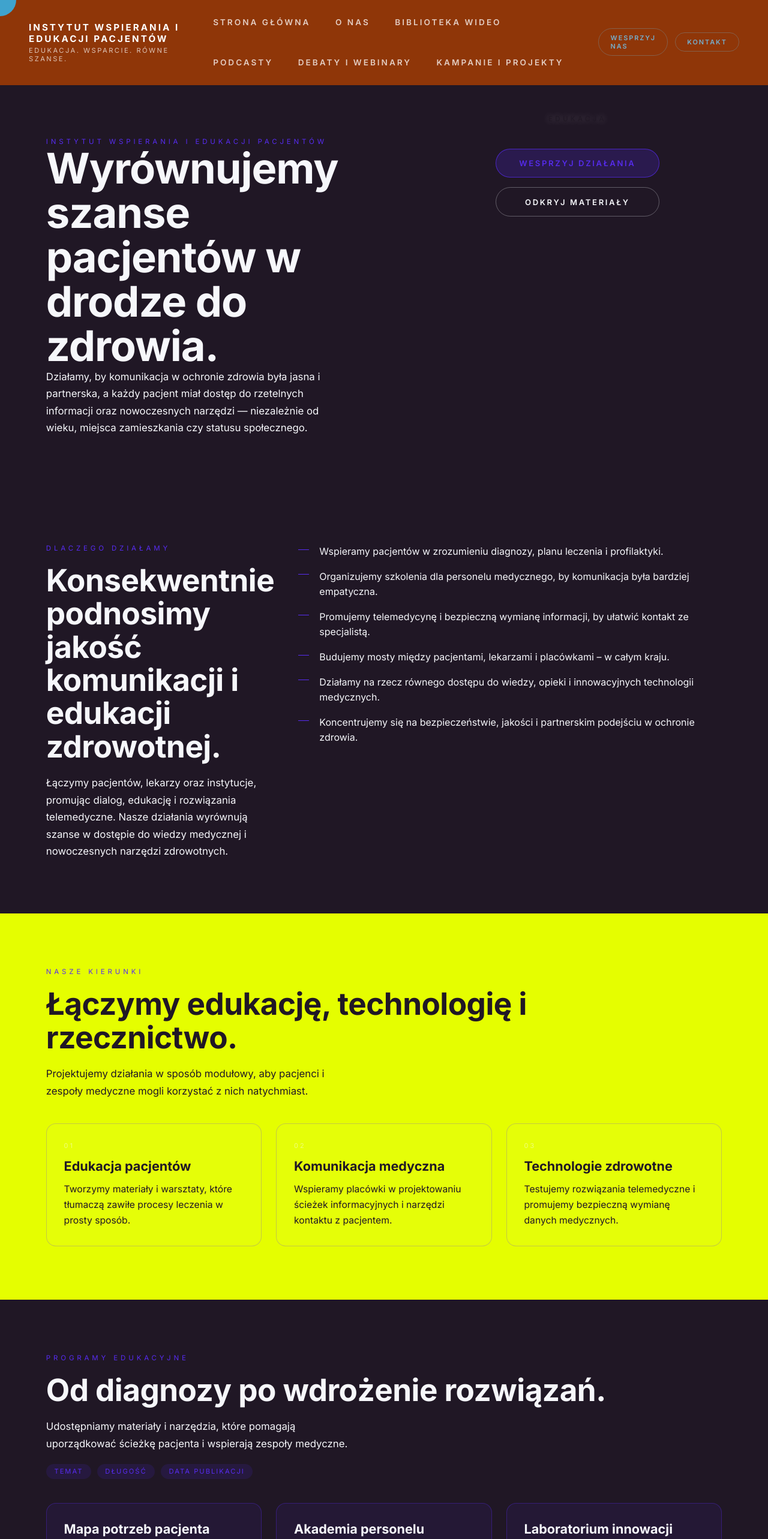
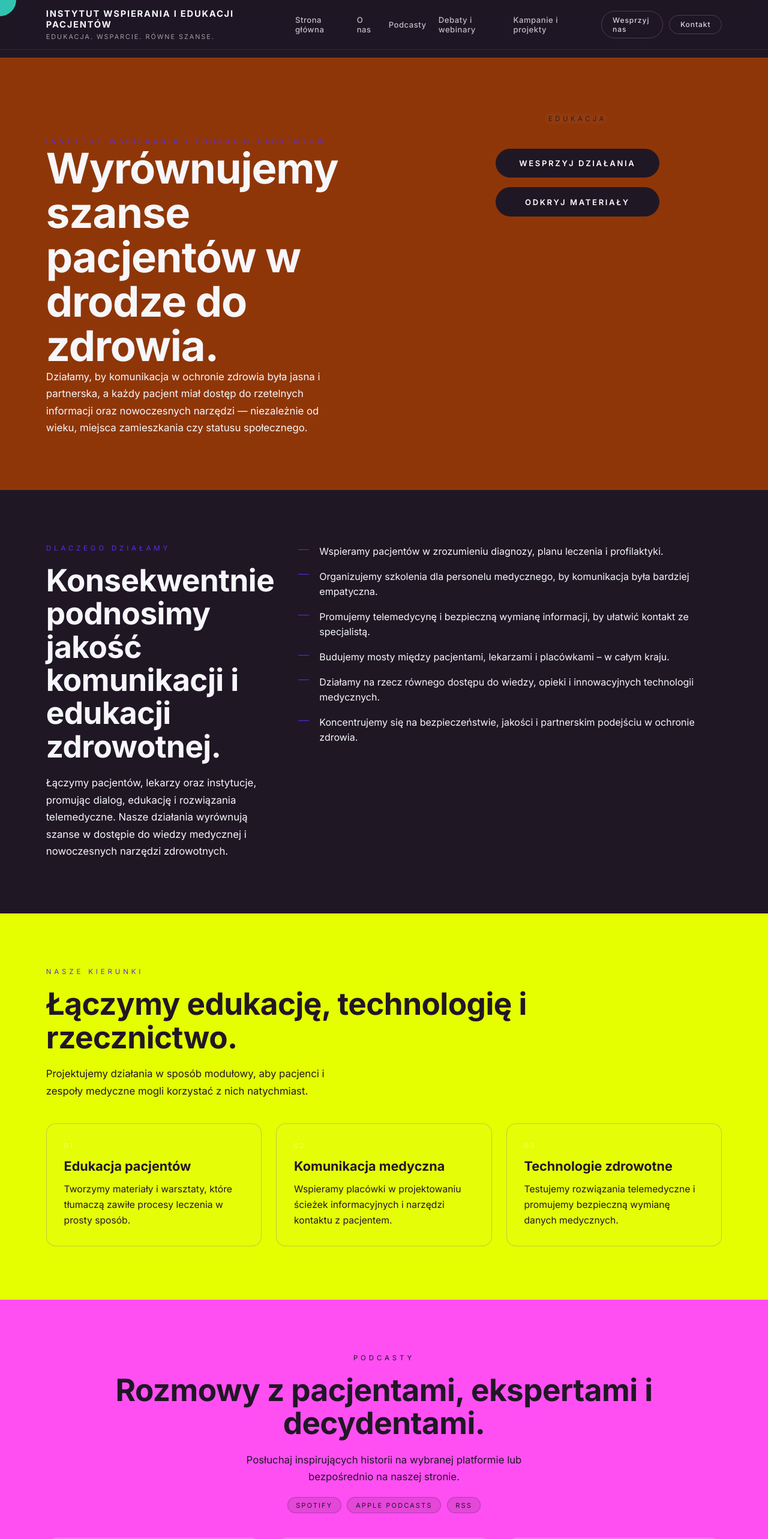
Before and after one commit to epelcuw/fundacja, a React (Vite) app: page / in a window 1280 px wide. Shown: the top 2566 px of the page at 60% size. Built offline with nearby package versions, Linux system fonts and the light colour scheme.

Commit message:
wersja gladka

```diff
--- a/src/App.css
+++ b/src/App.css
@@ -51,6 +51,7 @@ body {
   padding: clamp(5rem, 7vw, 8rem) 0;
   color: inherit;
   background: inherit;
+  overflow: hidden;
   opacity: 0;
   transform: translateY(60px);
   transition: opacity 0.8s ease, transform 0.8s ease;
@@ -66,6 +67,8 @@ body {
   margin: 0 auto;
   display: grid;
   gap: 2.5rem;
+  position: relative;
+  z-index: 1;
 }
 
 .section__split {
@@ -155,8 +158,32 @@ body {
   color: var(--color-paper);
 }
 
+.section--podcasts {
+  background: #ff4ff3;
+  color: #201725;
+}
+
+.section--podcasts .section__eyebrow {
+  color: #201725;
+}
+
+.section--podcasts .tag {
+  background: rgba(32, 23, 37, 0.12);
+  color: #201725;
+}
+
+.section--podcasts .tag--link {
+  border-color: rgba(32, 23, 37, 0.25);
+}
+
+.section--podcasts .tag--link:hover,
+.section--podcasts .tag--link:focus-visible {
+  border-color: rgba(32, 23, 37, 0.45);
+  background: rgba(32, 23, 37, 0.16);
+}
+
 .section--hero {
-  background: var(--color-ink);
+  background: #8f3608;
   color: var(--color-ice);
   padding-top: clamp(6rem, 10vw, 9rem);
 }
@@ -210,6 +237,19 @@ body {
   align-content: start;
 }
 
+.section--hero .hero__cta {
+  background: #201725;
+  border-color: #201725;
+  color: #ffffff;
+}
+
+.section--hero .hero__cta:hover,
+.section--hero .hero__cta:focus-visible {
+  background: #352b3a;
+  border-color: #352b3a;
+  color: #ffffff;
+}
+
 .list {
   display: grid;
   gap: 1rem;
@@ -241,6 +281,11 @@ body {
   align-content: start;
 }
 
+.section__header--centered {
+  text-align: center;
+  justify-items: center;
+}
+
 .cards {
   display: grid;
   gap: 1.5rem;
@@ -248,6 +293,10 @@ body {
 
 .cards--grid {
   grid-template-columns: repeat(auto-fit, minmax(220px, 1fr));
+}
+
+.cards--podcasts {
+  grid-template-columns: repeat(auto-fit, minmax(240px, 1fr));
 }
 
 .cards--stack {
@@ -456,6 +505,89 @@ body {
   border-color: rgba(32, 23, 37, 0.22);
 }
 
+.podcast__platforms {
+  justify-content: center;
+}
+
+.podcast-card {
+  display: grid;
+  gap: 1.1rem;
+  padding: 1.8rem;
+  border-radius: 18px;
+  background: rgba(255, 255, 255, 0.24);
+  border: 1px solid rgba(32, 23, 37, 0.15);
+  color: #201725;
+}
+
+.podcast-card__number {
+  font-size: 0.68rem;
+  letter-spacing: 0.32em;
+  text-transform: uppercase;
+  color: rgba(32, 23, 37, 0.6);
+}
+
+.podcast-card__title {
+  margin: 0;
+  font-size: 1.28rem;
+  line-height: 1.25;
+}
+
+.podcast-card__body {
+  display: grid;
+  gap: 0.75rem;
+}
+
+.podcast-card__description {
+  margin: 0;
+  font-size: 0.98rem;
+  line-height: 1.6;
+  color: rgba(32, 23, 37, 0.82);
+}
+
+.podcast-card__footer {
+  display: flex;
+  align-items: center;
+  justify-content: space-between;
+  gap: 0.75rem;
+}
+
+.podcast-card__duration {
+  display: inline-flex;
+  align-items: center;
+  padding: 0.35rem 0.9rem;
+  border-radius: 999px;
+  background: rgba(32, 23, 37, 0.08);
+  font-size: 0.75rem;
+  letter-spacing: 0.18em;
+  text-transform: uppercase;
+}
+
+.podcast-card__cta {
+  display: inline-flex;
+  align-items: center;
+  gap: 0.45rem;
+  padding: 0;
+  background: none;
+  border: none;
+  font-size: 0.75rem;
+  letter-spacing: 0.18em;
+  text-transform: uppercase;
+  color: #201725;
+  cursor: pointer;
+  transition: transform 0.2s ease, color 0.2s ease;
+}
+
+.podcast-card__cta::after {
+  content: '>';
+  font-size: 0.85rem;
+}
+
+.podcast-card__cta:hover,
+.podcast-card__cta:focus-visible {
+  transform: translateX(4px);
+  color: rgba(32, 23, 37, 0.85);
+}
+
 .contact__form {
   display: grid;
   gap: 1rem;
--- a/src/App.jsx
+++ b/src/App.jsx
@@ -28,23 +28,6 @@ const focusAreas = [
   },
 ];
 
-const programHighlights = [
-  {
-    label: 'Mapa potrzeb pacjenta',
-    summary: 'Diagnozujemy punkty krytyczne w ścieżce pacjenta i rekomendujemy konkretne usprawnienia.',
-  },
-  {
-    label: 'Akademia personelu medycznego',
-    summary: 'Szkolimy zespoły medyczne z komunikacji, pracy z emocjami i nowych narzędzi edukacyjnych.',
-  },
-  {
-    label: 'Laboratorium innowacji',
-    summary: 'Łączymy pacjentów, lekarzy i innowatorów, by wdrażać nowoczesne rozwiązania w ochronie zdrowia.',
-  },
-];
-
-const filterTags = ['Temat', 'Długość', 'Data publikacji'];
-
 const podcastEpisodes = [
   {
     title: 'Ścieżka pacjenta: od diagnozy do terapii',
@@ -55,6 +38,11 @@ const podcastEpisodes = [
     title: 'Jak rozmawiać o planie leczenia',
     duration: '24:02',
     description: 'Praktyczne wskazówki dla pacjentów i rodzin dotyczące wspólnego podejmowania decyzji terapeutycznych.',
+  },
+  {
+    title: 'Technologie w służbie pacjenta',
+    duration: '26:48',
+    description: 'Co zmienia telemedycyna i jak przygotować się do zdalnej konsultacji – doświadczenia pacjentów i ekspertów IT.',
   },
 ];
 
@@ -147,7 +135,7 @@ const App = () => {
                   <a href="#support" className="btn btn--primary hero__cta" data-cursor="#572cf2">
                     Wesprzyj działania
                   </a>
-                  <a href="#videos" className="btn btn--ghost hero__cta" data-cursor="#572cf2">
+                  <a href="#podcasts" className="btn btn--ghost hero__cta" data-cursor="#572cf2">
                     Odkryj materiały
                   </a>
                 </div>
@@ -196,55 +184,33 @@ const App = () => {
             </div>
           </section>
 
-          <section id="videos" className="section section--tone-dark" data-scene="videos">
+          <section id="podcasts" className="section section--podcasts" data-scene="podcasts">
             <div className="section__inner">
-              <header className="section__header">
-                <span className="section__eyebrow" data-cursor="#572cf2">Programy edukacyjne</span>
-                <h2 className="section__title">Od diagnozy po wdrożenie rozwiązań.</h2>
+              <header className="section__header section__header--centered">
+                <span className="section__eyebrow" data-cursor="#572cf2">Podcasty</span>
+                <h2 className="section__title">Rozmowy z pacjentami, ekspertami i decydentami.</h2>
                 <p className="section__description">
-                  Udostępniamy materiały i narzędzia, które pomagają uporządkować ścieżkę pacjenta i wspierają zespoły medyczne.
+                  Posłuchaj inspirujących historii na wybranej platformie lub bezpośrednio na naszej stronie.
                 </p>
-                <div className="tag-list">
-                  {filterTags.map((tag) => (
-                    <span key={tag} className="tag" data-cursor="#572cf2">{tag}</span>
-                  ))}
+                <div className="tag-list tag-list--inline podcast__platforms">
+                  <a href="#spotify" className="tag tag--link" data-cursor="#572cf2">Spotify</a>
+                  <a href="#apple" className="tag tag--link" data-cursor="#572cf2">Apple Podcasts</a>
+                  <a href="#rss" className="tag tag--link" data-cursor="#572cf2">RSS</a>
                 </div>
               </header>
-              <div className="cards cards--grid">
-                {programHighlights.map((item) => (
-                  <article key={item.label} className="card card--program" data-cursor="#572cf2">
-                    <h3 className="card__title">{item.label}</h3>
-                    <p className="card__description">{item.summary}</p>
-                  </article>
-                ))}
-              </div>
-            </div>
-          </section>
-
-          <section id="podcasts" className="section section--tone-warm" data-scene="podcasts">
-            <div className="section__inner section__split section__split--reverse">
-              <header className="section__header section__header--with-art">
-                <div className="section__header-copy">
-                  <span className="section__eyebrow" data-cursor="#572cf2">Podcasty</span>
-                  <h2 className="section__title">Rozmowy z pacjentami, ekspertami i decydentami.</h2>
-                  <p className="section__description">Posłuchaj na wybranej platformie lub bezpośrednio na naszej stronie.</p>
-                  <div className="tag-list tag-list--inline">
-                    <a href="#spotify" className="tag tag--link" data-cursor="#572cf2">Spotify</a>
-                    <a href="#apple" className="tag tag--link" data-cursor="#572cf2">Apple Podcasts</a>
-                    <a href="#rss" className="tag tag--link" data-cursor="#572cf2">RSS</a>
-                  </div>
-                </div>
-              </header>
-              <div className="cards cards--stack">
-                {podcastEpisodes.map((episode) => (
-                  <article key={episode.title} className="card card--horizontal" data-cursor="#572cf2">
-                    <div>
-                      <h3 className="card__title">{episode.title}</h3>
-                      <p className="card__description">{episode.description}</p>
+              <div className="cards cards--podcasts">
+                {podcastEpisodes.map((episode, index) => (
+                  <article key={episode.title} className="podcast-card" data-cursor="#572cf2">
+                    <span className="podcast-card__number">0{index + 1}</span>
+                    <div className="podcast-card__body">
+                      <h3 className="podcast-card__title">{episode.title}</h3>
+                      <p className="podcast-card__description">{episode.description}</p>
                     </div>
-                    <div className="card__meta">
-                      <span className="card__pill">{episode.duration}</span>
-                      <button type="button" className="btn btn--ghost" data-cursor="#572cf2">Odtwórz</button>
+                    <div className="podcast-card__footer">
+                      <span className="podcast-card__duration">{episode.duration}</span>
+                      <button type="button" className="podcast-card__cta" data-cursor="#572cf2">
+                        Posłuchaj
+                      </button>
                     </div>
                   </article>
                 ))}
--- a/src/components/Header.css
+++ b/src/components/Header.css
@@ -1,133 +1,145 @@
 .header {
   position: fixed;
   inset: 0 0 auto 0;
+  padding: 0.9rem 2rem;
+  z-index: 10;
+  background: rgba(32, 23, 37, 0.92);
+  border-bottom: 1px solid rgba(246, 247, 251, 0.08);
+  backdrop-filter: blur(12px);
+}
+
+.header__inner {
+  width: var(--container-width);
+  margin: 0 auto;
   display: flex;
   align-items: center;
   justify-content: space-between;
   gap: 2rem;
-  padding: 1.2rem 3rem;
-  z-index: 10;
-  background: #8f3608;
-  border-bottom: 1px solid rgba(143, 54, 8, 0.55);
 }
 
 .header__brand {
   display: flex;
   flex-direction: column;
   gap: 0.2rem;
-  color: #ffffff;
-  text-transform: uppercase;
-  letter-spacing: 0.08em;
-  font-size: 0.78rem;
+  color: #f6f7fb;
 }
 
 .header__logo {
-  font-size: 0.95rem;
+  font-size: 0.92rem;
   font-weight: 700;
-  color: #ffffff;
-  letter-spacing: 0.2em;
+  letter-spacing: 0.12em;
+  text-transform: uppercase;
 }
 
 .header__tagline {
-  color: rgba(255, 255, 255, 0.7);
-  font-size: 0.7rem;
-  letter-spacing: 0.22em;
+  color: rgba(246, 247, 251, 0.6);
+  font-size: 0.68rem;
+  letter-spacing: 0.18em;
+  text-transform: uppercase;
 }
 
 .header__nav ul {
   display: flex;
   align-items: center;
-  gap: 2rem;
+  gap: 1.25rem;
   list-style: none;
   margin: 0;
   padding: 0;
-  flex-wrap: wrap;
 }
 
 .header__nav a {
   position: relative;
   display: inline-flex;
   align-items: center;
-  justify-content: center;
-  min-height: 2.2rem;
-  padding: 0 0.3rem;
-  color: rgba(255, 255, 255, 0.75);
-  text-transform: uppercase;
+  padding: 0.2rem 0;
+  color: rgba(246, 247, 251, 0.75);
+  text-transform: none;
   text-decoration: none;
-  letter-spacing: 0.22em;
-  font-size: 0.85rem;
-  font-weight: 600;
-  transition: color 0.2s ease, text-shadow 0.2s ease;
+  letter-spacing: 0.04em;
+  font-size: 0.82rem;
+  font-weight: 500;
+  transition: color 0.2s ease, opacity 0.2s ease;
 }
 
 .header__nav a::after {
   content: '';
   position: absolute;
-  left: 0;
-  bottom: -0.45rem;
-  width: 0;
+  inset: auto 0 -0.35rem 0;
   height: 1px;
-  background: var(--color-clay);
-  transition: width 0.2s ease;
-  opacity: 0;
+  background: rgba(246, 247, 251, 0.7);
+  transform: scaleX(0);
+  transform-origin: center;
+  transition: transform 0.2s ease;
 }
 
 .header__nav a:hover,
 .header__nav a:focus-visible {
-  color: #0d141f !important;
-  text-shadow: 0 0 12px rgba(255, 187, 141, 0.5);
+  color: #ffffff;
 }
 
+.header__nav a:hover::after,
+.header__nav a:focus-visible::after,
 .header__nav a[data-cursor-active='true']::after {
-  width: 100%;
-  opacity: 1;
+  transform: scaleX(1);
 }
 
 .header__cta-group {
   display: flex;
   align-items: center;
-  gap: 0.75rem;
+  gap: 0.65rem;
 }
 
 .header__cta {
   display: inline-flex;
   align-items: center;
   justify-content: center;
-  padding: 0.5rem 1.2rem;
+  padding: 0.45rem 1.1rem;
   border-radius: 999px;
-  font-weight: 600;
-  text-transform: uppercase;
-  letter-spacing: 0.18em;
-  font-size: 0.68rem;
+  font-weight: 500;
+  text-transform: none;
+  letter-spacing: 0.08em;
+  font-size: 0.75rem;
   text-decoration: none;
-  transition: transform 0.2s ease, color 0.2s ease, background 0.2s ease, border-color 0.2s ease;
+  border: 1px solid rgba(246, 247, 251, 0.18);
+  color: rgba(246, 247, 251, 0.85);
+  background: transparent;
+  transition: color 0.2s ease, border-color 0.2s ease, background 0.2s ease;
 }
 
-.header__cta--ghost {
-  background: transparent;
-  color: rgba(255, 255, 255, 0.82);
-  border: 1px solid rgba(255, 255, 255, 0.28);
-  mix-blend-mode: difference;
-}
-
-.header__cta--ghost:hover,
-.header__cta--ghost:focus-visible {
-  transform: translateY(-1px);
-  border-color: rgba(255, 79, 243, 0.65);
-  color: rgba(255, 79, 243, 0.9);
-  background: rgba(255, 79, 243, 0.12);
+.header__cta:hover,
+.header__cta:focus-visible {
+  border-color: rgba(246, 247, 251, 0.38);
+  color: #ffffff;
+  background: rgba(246, 247, 251, 0.08);
 }
 
 @media (max-width: 960px) {
   .header {
+    padding: 0.8rem 1.2rem;
+  }
+
+  .header__inner {
     flex-direction: column;
-    align-items: flex-start;
+    align-items: stretch;
     gap: 1rem;
-    padding: 1rem 1.5rem;
+  }
+
+  .header__brand {
+    gap: 0.15rem;
   }
 
   .header__nav ul {
     flex-wrap: wrap;
-    gap: 1rem;
+    gap: 0.8rem 1.2rem;
+  }
+
+  .header__cta-group {
+    justify-content: flex-start;
   }
 }
+
+@media (max-width: 640px) {
+  .header__tagline {
+    display: none;
+  }
+}
--- a/src/components/Header.jsx
+++ b/src/components/Header.jsx
@@ -4,6 +4,7 @@ import './Header.css';
 const Header = () => {
   return (
     <header className="header">
+      <div className="header__inner">
         <div className="header__brand">
           <span className="header__logo" data-cursor="#2596be">Instytut Wspierania i Edukacji Pacjentów</span>
           <span className="header__tagline" data-cursor="#8f3608">Edukacja. Wsparcie. Równe szanse.</span>
@@ -12,15 +13,15 @@ const Header = () => {
           <ul>
             <li><a href="#home" data-cursor="#8f3608">Strona główna</a></li>
             <li><a href="#about" data-cursor="#8f3608">O nas</a></li>
-          <li><a href="#videos" data-cursor="#8f3608">Biblioteka Wideo</a></li>
             <li><a href="#podcasts" data-cursor="#8f3608">Podcasty</a></li>
-          <li><a href="#debates" data-cursor="#8f3608">Debaty i Webinary</a></li>
-          <li><a href="#campaigns" data-cursor="#8f3608">Kampanie i Projekty</a></li>
+            <li><a href="#debates" data-cursor="#8f3608">Debaty i webinary</a></li>
+            <li><a href="#campaigns" data-cursor="#8f3608">Kampanie i projekty</a></li>
           </ul>
         </nav>
         <div className="header__cta-group">
-        <a className="header__cta header__cta--ghost" href="#support" data-cursor="#8f3608">Wesprzyj nas</a>
-        <a className="header__cta header__cta--ghost" href="#contact" data-cursor="#8f3608">Kontakt</a>
+          <a className="header__cta" href="#support" data-cursor="#8f3608">Wesprzyj nas</a>
+          <a className="header__cta" href="#contact" data-cursor="#8f3608">Kontakt</a>
+        </div>
       </div>
     </header>
   );
```
Lines whose indentation alone changed are shown as unchanged.
